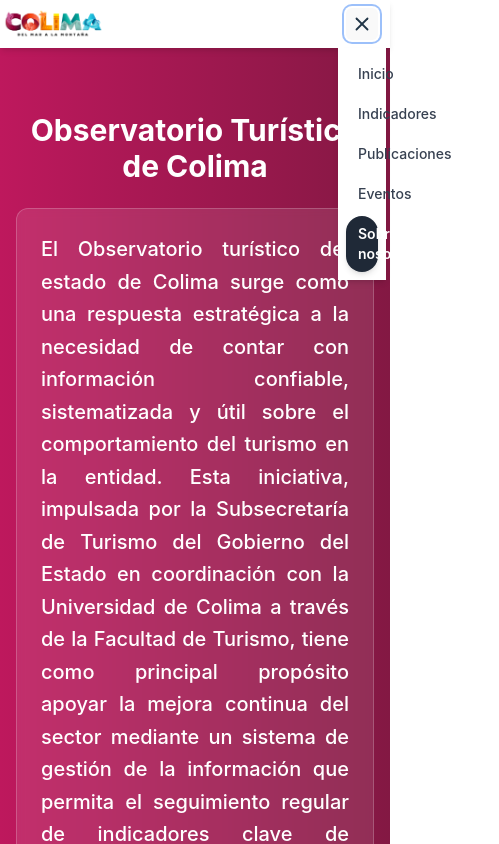
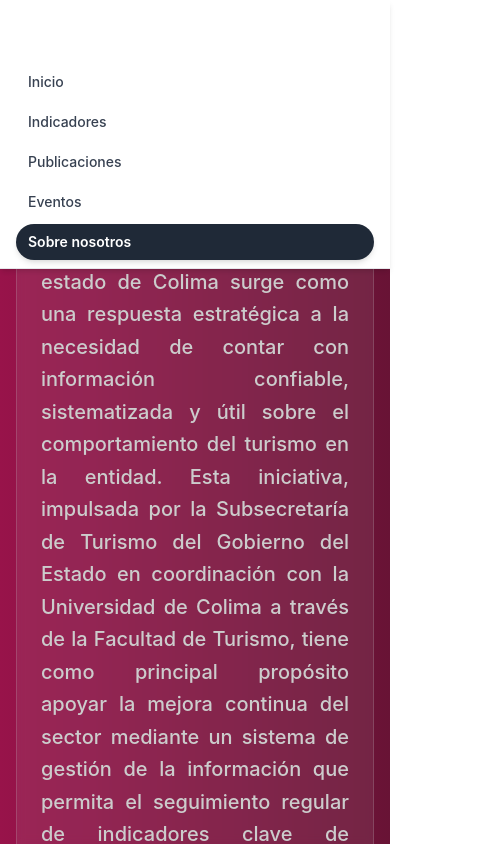
Before and after one commit to BraulioRodriguez23/observatorio-colima, a React (Vite) app: page /Sobre_Nosotros in a window 390 px wide. Both pictures are taken after a click on the button "Toggle menu". Shown: the top 844 px of the page, 499 px wide, since content can reach past the window. Built offline with nearby package versions, Linux system fonts and the light colour scheme.

Commit message:
mejora en vista mobil

```diff
--- a/src/components/Hero.tsx
+++ b/src/components/Hero.tsx
@@ -1,11 +1,15 @@
-// Hero.tsx (Componente actualizado)import ballenaImg from '../assets/ballena.jpg';
 import ballenaImg from '../../public/images/Manzanillo-LasHadasClubdeYates.jpg';
 export default function Hero() {
   return (
-    <div
-      className="relative h-screen bg-cover bg-center"
-      style={{ backgroundImage: `url(${ballenaImg})` }}
-    >
+    <div className="relative h-screen">
+      <img
+        src={ballenaImg}
+        alt="Fondo Observatorio"
+        className="absolute inset-0 w-full h-full object-cover"
+        loading="eager"
+        decoding="async"
+        fetchPriority="high"
+      />
       <div className="absolute inset-0 bg-black/40"></div>
 
       <div className="relative h-full flex flex-col justify-center items-center text-center text-white px-4">
--- a/src/components/Horizontalmenu.tsx
+++ b/src/components/Horizontalmenu.tsx
@@ -15,24 +15,35 @@ const HorizontalMenu: React.FC = () => {
   ];
 
   return (
-    <div className="relative">
-      {/* Botón hamburguesa (móvil). Está a la izquierda dentro del área del menú */}
+    <div className="relative overflow-x-hidden">
+      {/* Botón hamburguesa (móvil). Visible y con color explícito */}
       <div className="md:hidden flex items-center justify-start px-2 py-2">
         <button
           onClick={() => setIsOpen(!isOpen)}
           aria-label="Toggle menu"
-          className="p-1 rounded-md focus:outline-none focus:ring-2 focus:ring-offset-2"
+          aria-expanded={isOpen}
+          aria-controls="mobile-nav"
+          className="p-1 rounded-md focus:outline-none focus:ring-2 focus:ring-offset-2 text-gray-800"
         >
           {isOpen ? <X size={22} /> : <Menu size={22} />}
         </button>
       </div>
 
+      {/* Backdrop para móvil */}
+      {isOpen && (
+        <div
+          className="fixed inset-0 bg-black/20 z-[55] md:hidden"
+          onClick={() => setIsOpen(false)}
+        />
+      )}
+
       {/* NAV */}
       <nav
+        id="mobile-nav"
         className={`${
           isOpen ? 'flex' : 'hidden'
         } flex-col space-y-1 w-full bg-white md:bg-transparent md:flex md:flex-row md:items-center md:space-x-0.5 md:space-y-0 md:justify-end md:w-auto
-     absolute md:static left-0 top-full md:top-auto shadow-md md:shadow-none z-50 px-2 py-2 md:px-0 md:py-0`}
+     fixed md:static inset-x-0 top-0 md:top-auto border-b shadow-md md:shadow-none z-[60] px-4 py-2 pt-16 md:px-0 md:py-0 max-h-[100svh] overflow-auto`}
       >
         {tabs.map((tab) => (
           <NavLink
--- a/src/components/header.tsx
+++ b/src/components/header.tsx
@@ -8,7 +8,7 @@ import gColimaLogo from '../../public/images/Logo SUBSECRETARIA DE TURISMO.png';
 
 const Header: React.FC = () => {
   return (
-    <header className="sticky top-0 left-0 w-full bg-white bg-opacity-90 shadow-md z-50">
+    <header className="sticky top-0 left-0 w-full bg-white bg-opacity-90 shadow-md z-50 text-gray-800 overflow-x-hidden">
       <div className="flex items-center w-full">
         {/* ===== LOGOS: fuera del contenedor centrado para que queden pegados al borde ===== */}
         <div className="flex items-center gap-3 flex-shrink-0 pl-0">
@@ -38,8 +38,6 @@ const Header: React.FC = () => {
             className="hidden md:inline-block h-20 md:h-14 object-contain max-w-[280px]"
           />
         </div>
-        <br />
-
         {/* ===== MENÚ: ocupa el resto y está contenido/centrado hasta un ancho máximo ===== */}
         <div className="flex-1">
           {/* Mantengo el menú dentro de un contenedor centrado pero con margen derecho. */}
--- a/src/index.css
+++ b/src/index.css
@@ -91,3 +91,21 @@ button:focus-visible {
     opacity: 1;
   }
 }
+
+/* ===== Mobile viewport and background fixes ===== */
+/* Fuerza fondo blanco para evitar franjas negras cuando el SO está en modo oscuro */
+html, body {
+  background-color: #ffffff;
+  overflow-x: hidden;
+}
+
+/* Corrige el problema de 100vh en móviles (barras del navegador) */
+/* Reinterpreta los utilitarios de Tailwind h-screen/min-h-screen a 100svh cuando esté disponible */
+@supports (height: 100svh) {
+  .h-screen {
+    height: 100svh !important;
+  }
+  .min-h-screen {
+    min-height: 100svh !important;
+  }
+}
--- a/src/pages/News.tsx
+++ b/src/pages/News.tsx
@@ -52,6 +52,10 @@ if (loading) {
         src={imagenCarga}
         alt="Cargando"
         className="w-56 h-32 mb-6 animate-bounce-slow object-contain"
+        width="224"
+        height="128"
+        loading="eager"
+        decoding="async"
       />
       <p className="text-2xl font-semibold">Cargando noticias...</p>
     </div>
@@ -74,6 +78,11 @@ if (loading) {
       src={imagenfondo}
       alt="Turismo Colima"
       className="w-full h-full object-cover"
+      loading="lazy"
+      decoding="async"
+      fetchPriority="low"
+      srcSet={`${imagenfondo} 1280w`}
+      sizes="(max-width: 768px) 100vw, 1280px"
     />
   </div>
 
@@ -104,6 +113,10 @@ if (loading) {
                     src={article.imageUrl}
                     alt={article.title}
                     className="w-full h-full object-cover transform group-hover:scale-110 transition-transform duration-500"
+                    loading="lazy"
+                    decoding="async"
+                    fetchPriority="low"
+                    sizes="(max-width: 768px) 100vw, (max-width: 1024px) 50vw, 33vw"
                   />
                   <div className="absolute inset-0 bg-gradient-to-t from-black/60 via-black/30 to-transparent" />
                 </div>
```
